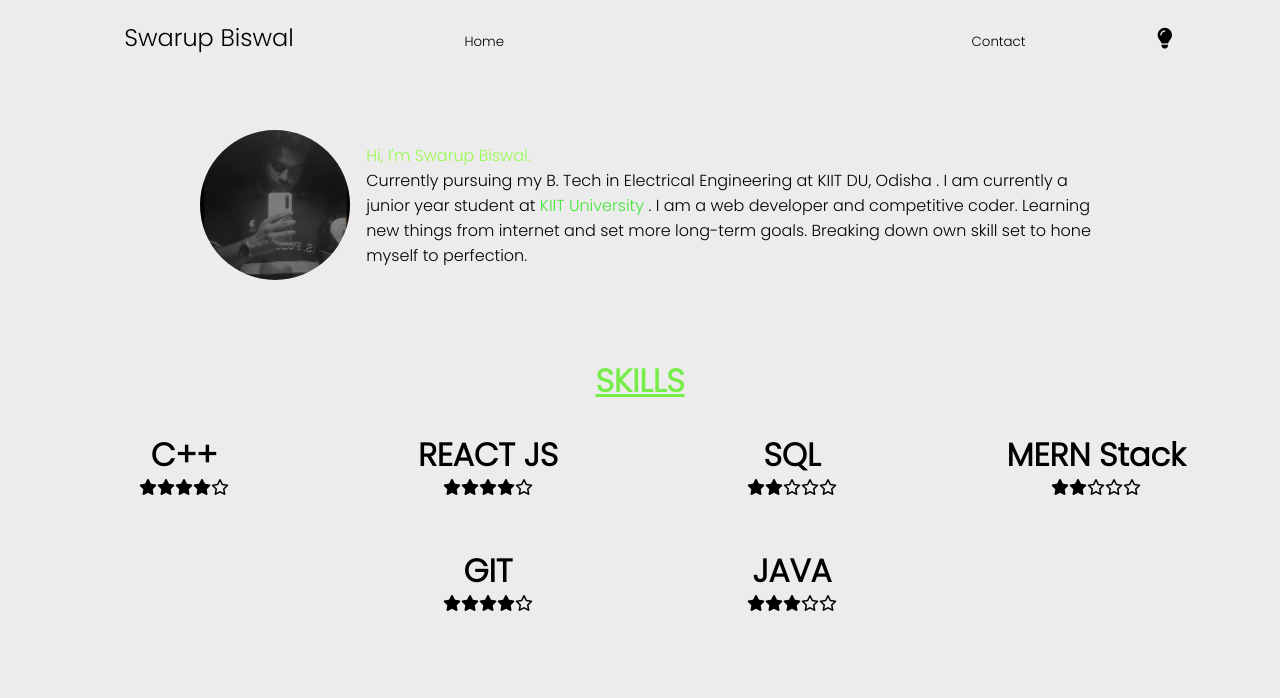
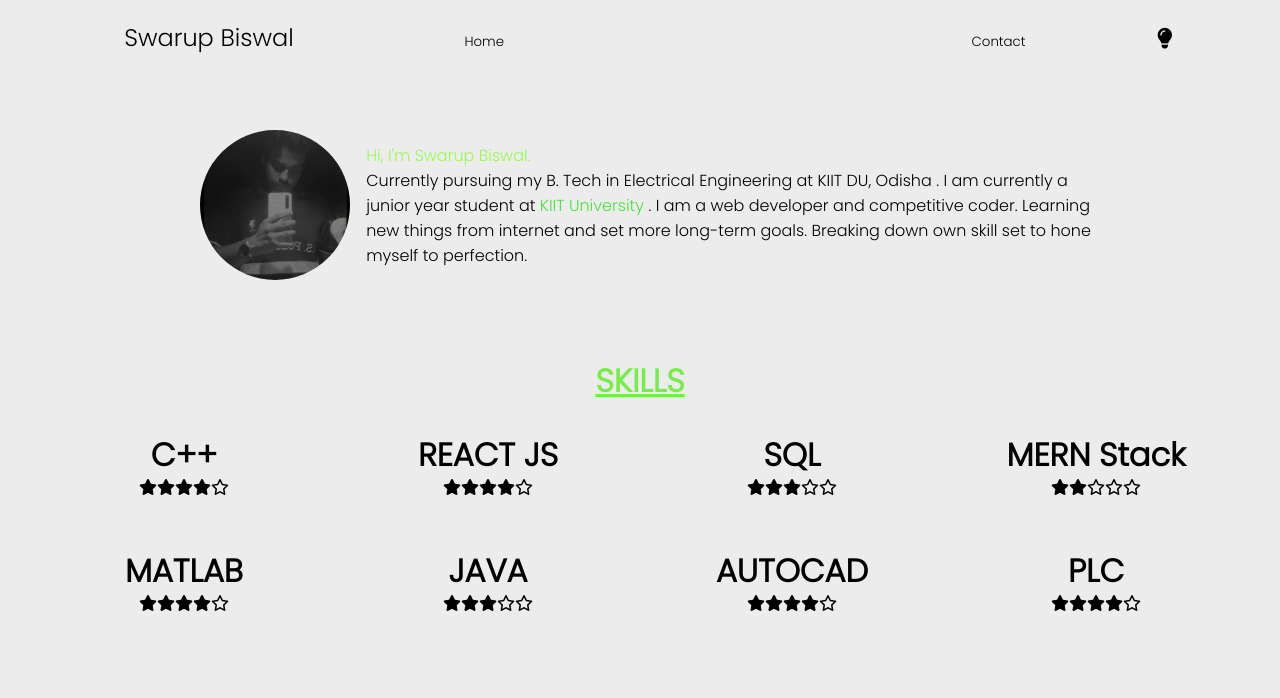
Before and after one commit to SWARUPZ/Portfolio, a plain HTML site: page index.html in a window 1280 px wide. Shown: the top 698 px of the page. Drawn offline with Linux system fonts and the light colour scheme.

Commit message:
stars changes done +

```diff
--- a/index.html
+++ b/index.html
@@ -106,7 +106,7 @@
             <div class="stars">
               <i class="fa-solid fa-star"></i>
               <i class="fa-solid fa-star"></i>
-              <i class="fa-regular fa-star"></i>
+              <i class="fa-solid fa-star"></i>
               <i class="fa-regular fa-star"></i>
               <i class="fa-regular fa-star"></i>
             </div>
@@ -123,18 +123,8 @@
           </div>
         </div>
         <div class="skills col-12">
-          <!-- <div class="skill col-3">
-            <h1>SPRING</h1>
-            <div class="stars">
-              <i class="fa-solid fa-star"></i>
-              <i class="fa-regular fa-star"></i>
-              <i class="fa-regular fa-star"></i>
-              <i class="fa-regular fa-star"></i>
-              <i class="fa-regular fa-star"></i>
-            </div>
-          </div> -->
           <div class="skill col-3">
-            <h1>GIT</h1>
+            <h1>MATLAB</h1>
             <div class="stars">
               <i class="fa-solid fa-star"></i>
               <i class="fa-solid fa-star"></i>
@@ -153,16 +143,26 @@
               <i class="fa-regular fa-star"></i>
             </div>
           </div>
-          <!-- <div class="skill col-3">
-            <h1>BASH</h1>
+          <div class="skill col-3">
+            <h1>AUTOCAD</h1>
             <div class="stars">
               <i class="fa-solid fa-star"></i>
               <i class="fa-solid fa-star"></i>
               <i class="fa-solid fa-star"></i>
-              <i class="fa-regular fa-star"></i>
+              <i class="fa-solid fa-star"></i>
               <i class="fa-regular fa-star"></i>
             </div>
-          </div> -->
+          </div>
+          <div class="skill col-3">
+            <h1>PLC</h1>
+            <div class="stars">
+              <i class="fa-solid fa-star"></i>
+              <i class="fa-solid fa-star"></i>
+              <i class="fa-solid fa-star"></i>
+              <i class="fa-solid fa-star"></i>
+              <i class="fa-regular fa-star"></i>
+            </div>
+          </div>
         </div>
       </div>
       <div class="row profilesMainBox">
```
